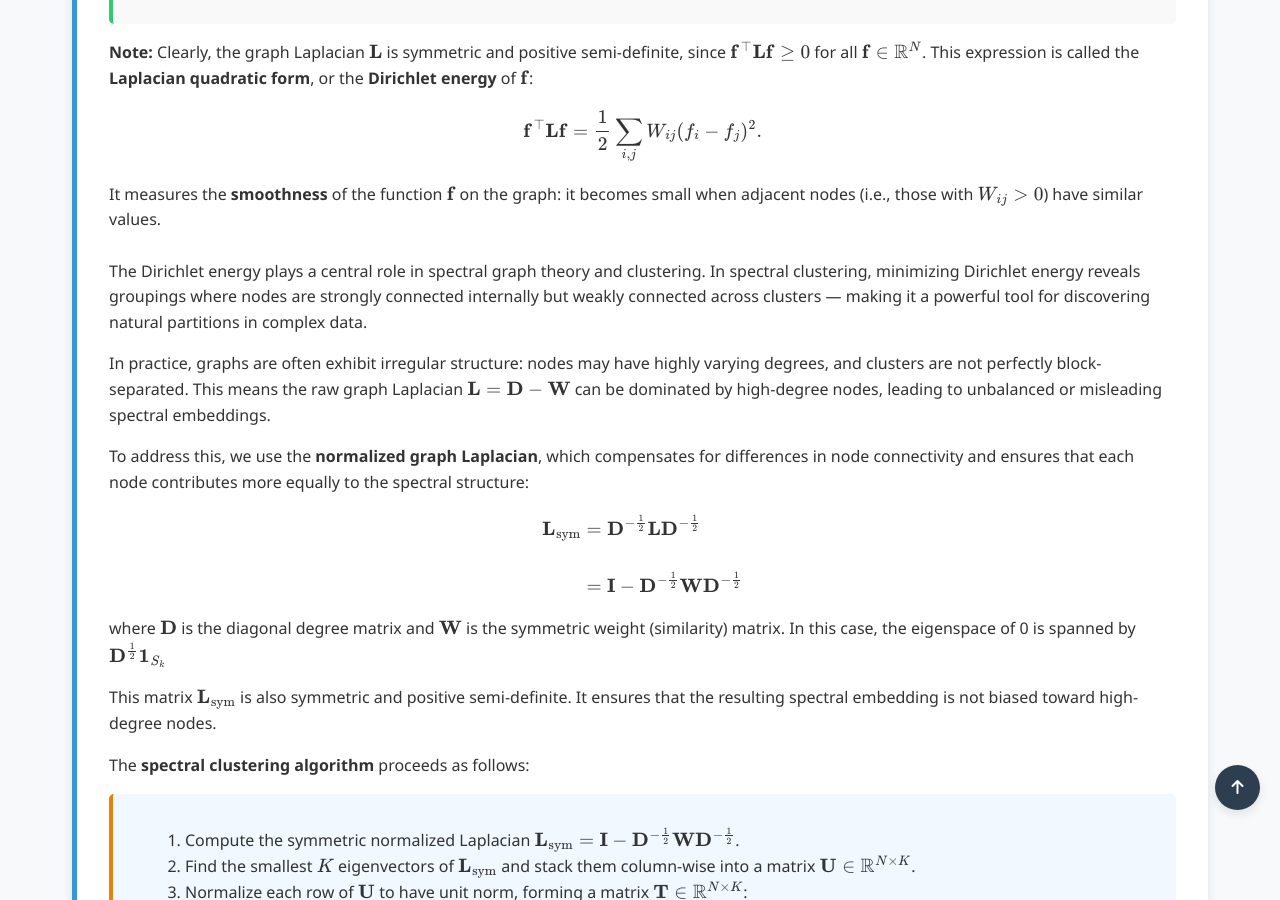
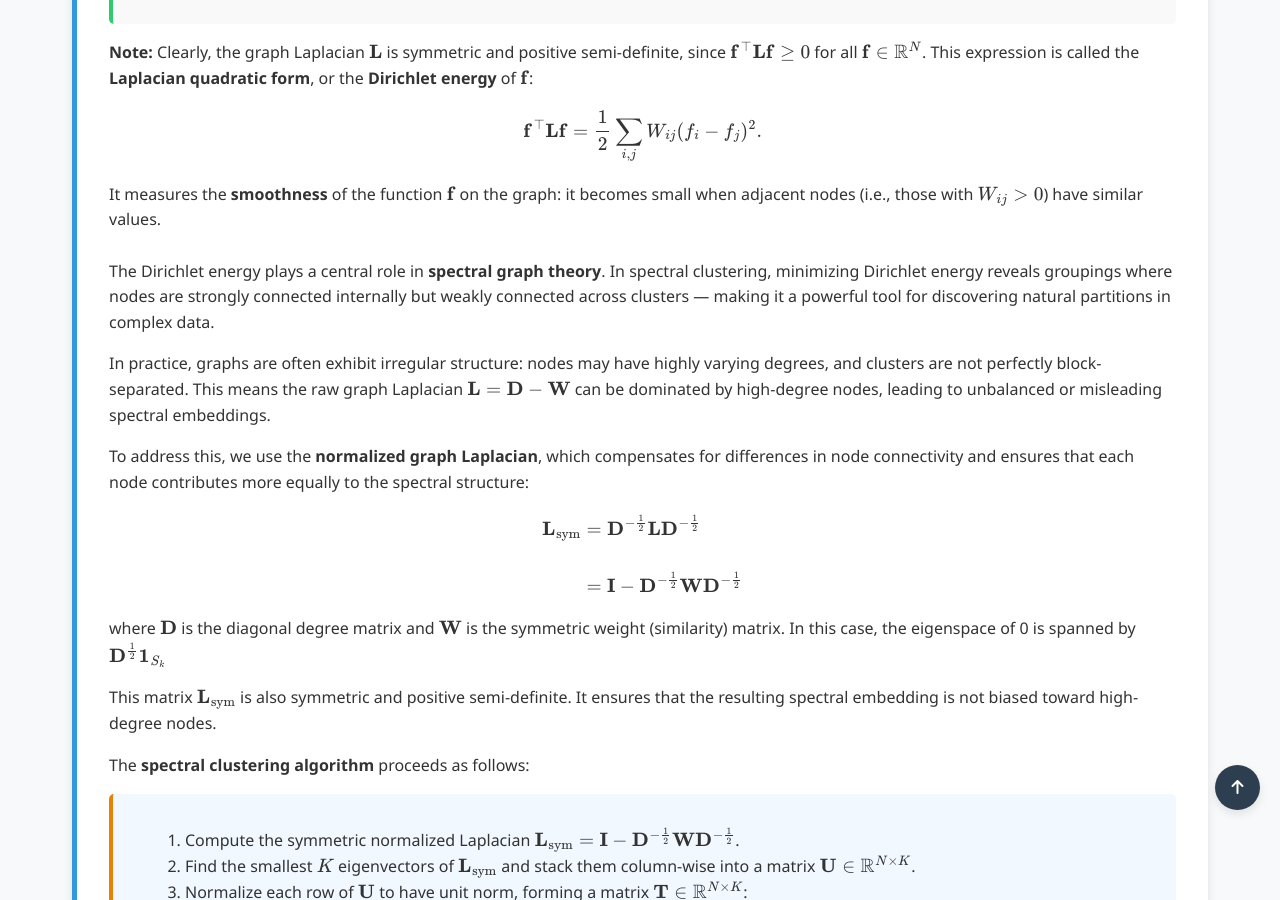
Before and after one commit to Yusukey01/yusukey01.github.io, a Jekyll site: the page built from Mathematics/Machine_learning/clustering.html, in a window 1280 px wide and 900 px high, scrolled down 5158 px. Built offline with Jekyll 4.4.1, drawn with Linux system fonts in a browser that asks for light colours.

Commit message:
open V-8 Clustering.

```diff
--- a/Mathematics/Machine_learning/clustering.html
+++ b/Mathematics/Machine_learning/clustering.html
@@ -255,7 +255,7 @@ uses_python: false
                     It measures the <strong>smoothness</strong> of the function \(\mathbf{f}\) on the graph: it becomes small when adjacent nodes
                     (i.e., those with \(W_{ij} > 0\)) have similar values.
                     <br><br>
-                    The Dirichlet energy plays a central role in spectral graph theory and clustering. In spectral clustering, minimizing Dirichlet
+                    The Dirichlet energy plays a central role in <strong>spectral graph theory</strong>. In spectral clustering, minimizing Dirichlet
                     energy reveals groupings where nodes are strongly connected internally but weakly connected across clusters —
                     making it a powerful tool for discovering natural partitions in complex data.
                 </p>
```
